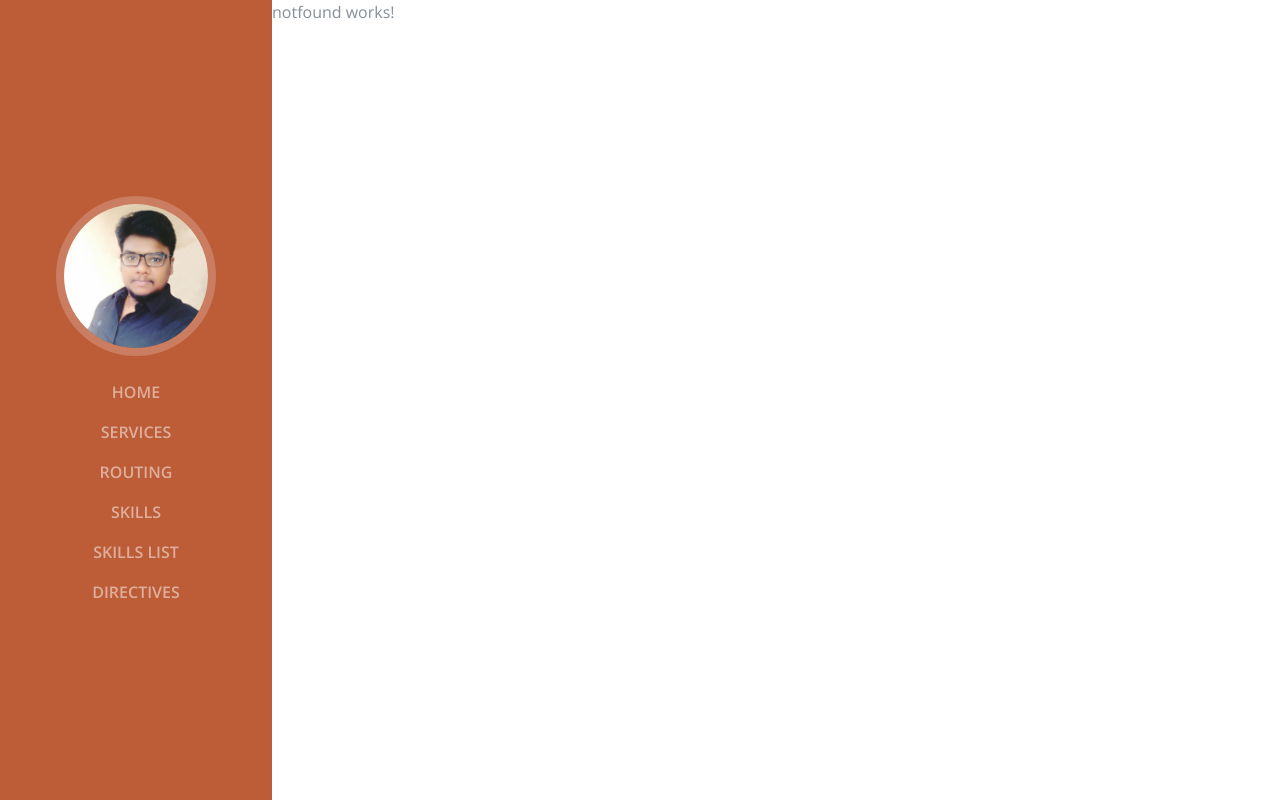
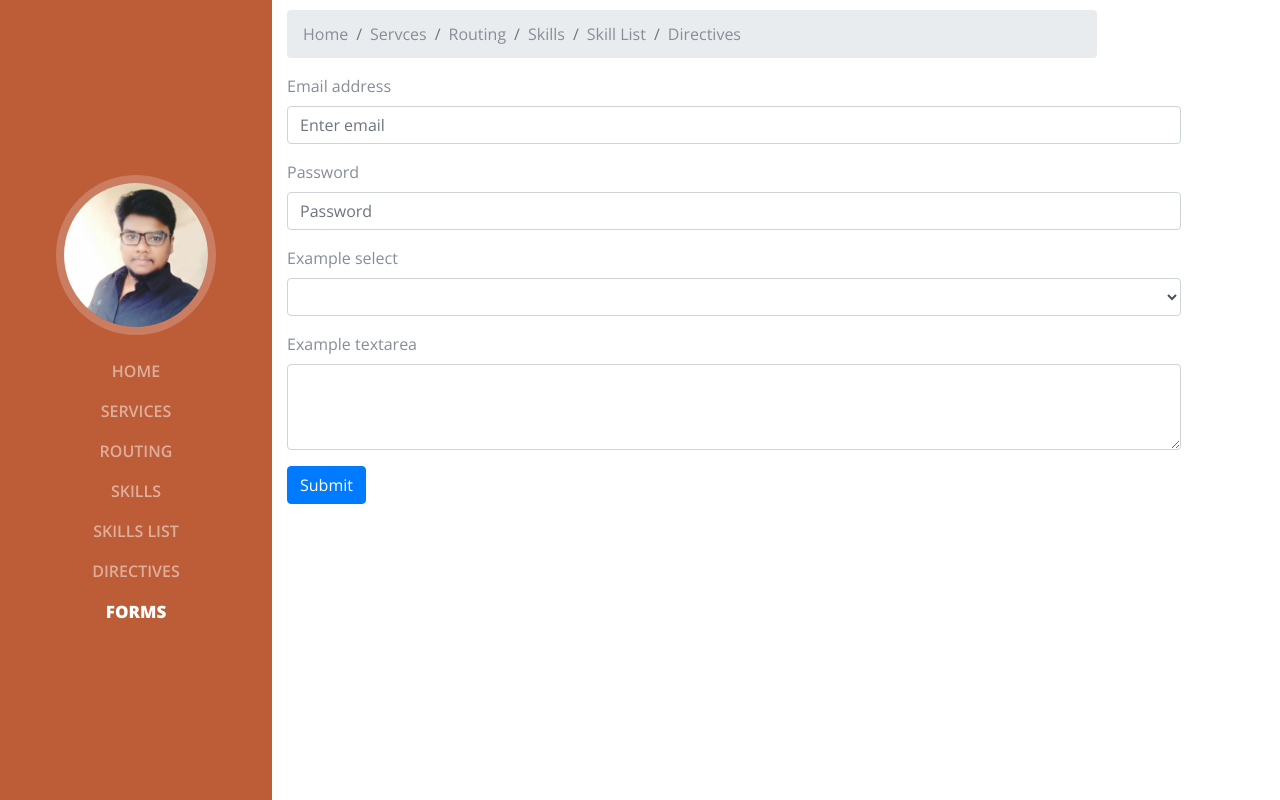
Before and after one commit to suryabogadhi/newwebapp, an Angular app: page /forms in a window 1280 px wide. Before the commit this address led to /error. Built offline with nearby package versions, Linux system fonts and the light colour scheme; a web font is replaced by a local one.

Commit message:
angular forms template driven

```diff
--- a/src/app/app.module.ts
+++ b/src/app/app.module.ts
@@ -20,6 +20,7 @@ import { AppRoutesModule } from './approutes.module';
 import { NotfoundComponent } from './notfound/notfound.component';
 import { CustomdirectiveComponent } from './customdirective/customdirective.component';
 import { MaindirectiveDirective } from './maindirective.directive';
+import { FormsComponent } from './forms/forms.component';
 
 @NgModule({
   declarations: [
@@ -38,6 +39,7 @@ import { MaindirectiveDirective } from './maindirective.directive';
     NotfoundComponent,
     CustomdirectiveComponent,
     MaindirectiveDirective,
+    FormsComponent,
   ],
   imports: [
     BrowserModule,
--- a/src/app/approutes.module.ts
+++ b/src/app/approutes.module.ts
@@ -11,9 +11,11 @@ import {SkilleditComponent} from "./skilist/skilledit/skilledit.component";
 import {SkilltestComponent} from "./skilist/skilltest/skilltest.component";
 import {NotfoundComponent} from "./notfound/notfound.component";
 import { CustomdirectiveComponent } from './customdirective/customdirective.component';
+import { FormsComponent } from "./forms/forms.component";
 
 const myrouteurls : Routes = [
   {path:'',component:HomeComponent},
+  {path:'forms',component:FormsComponent},
   // {path:'', redirectTo:'services', pathMatch:'full'},
   {path:'services',component:ServicesComponent},
   {path:'services/:cid',component:ServicesComponent},
--- /dev/null
+++ b/src/app/forms/forms.component.css
@@ -0,0 +1,4 @@
+
+form .ng-invalid.ng-touched{
+    border: 1px solid #ff0000;
+}
--- /dev/null
+++ b/src/app/forms/forms.component.html
@@ -0,0 +1,63 @@
+<section>
+  <div class="container-fluid">
+    <app-menuroute></app-menuroute>
+    <div class="row">
+      <div class="col-lg-11">
+        <form (ngSubmit)="submitForm()" #myform="ngForm">
+          <div class="form-group">
+            <label for="exampleInputEmail1">Email address</label>
+            <input type="email" class="form-control" placeholder="Enter email" ngModel name="email" #refEmail="ngModel" required email>
+            <p class="form-text text-danger" *ngIf="!refEmail.valid&&refEmail.touched">
+                Please add email
+            </p>
+            <p *ngIf="custEmail">Add valid Email</p>
+          </div>
+          <div class="form-group">
+            <label for="exampleInputPassword1">Password</label>
+            <input (input)="checkpass()" type="password" class="form-control" placeholder="Password" name="password" ngModel required #refPass="ngModel">
+            <p class="form-text text-danger" *ngIf="refPass.invalid&&refPass.touched">
+                Please add password!
+            </p>
+            <p>{{pass}}</p>
+          </div>
+          <div class="form-group">
+            <label for="exampleSelect1">Example select</label>
+            <select class="form-control" name="options" ngModel required #refOpt="ngModel">
+              <option>1</option>
+              <option>2</option>
+              <option>3</option>
+              <option>4</option>
+              <option>5</option>
+            </select>
+            <p class="form-text text-danger" *ngIf="refOpt.invalid&&refOpt.touched">
+                Please select option!
+            </p>
+          </div>
+          <div class="form-group">
+            <label for="exampleTextarea">Example textarea</label>
+            <textarea class="form-control" rows="3" name="description" ngModel required  #refDesc="ngModel"></textarea>
+            <p class="form-text text-danger" *ngIf="refDesc.invalid&&refDesc.touched">
+                Please add description!
+            </p>
+          </div>
+          <!-- <fieldset class="form-group">
+            <legend>Radio buttons</legend>
+            <div class="form-check">
+              <label class="form-check-label">
+                <input type="radio" class="form-check-input" name="optionsRadios" id="optionsRadios1" value="option1" checked>
+                Option one is this and that&mdash;be sure to include why it's great
+              </label>
+            </div>
+            <div class="form-check">
+            <label class="form-check-label">
+                <input type="radio" class="form-check-input" name="optionsRadios" id="optionsRadios2" value="option2">
+                Option two can be something else and selecting it will deselect option one
+              </label>
+            </div>
+          </fieldset> -->
+          <button type="submit" class="btn btn-primary">Submit</button>
+        </form>
+      </div>
+    </div>
+  </div>
+</section>
--- /dev/null
+++ b/src/app/forms/forms.component.ts
@@ -0,0 +1,35 @@
+import { Component, OnInit } from '@angular/core';
+import { ViewChild } from '@angular/core';
+
+@Component({
+  selector: 'app-forms',
+  templateUrl: './forms.component.html',
+  styleUrls: ['./forms.component.css']
+})
+export class FormsComponent implements OnInit {
+  @ViewChild('myform') mynewform;
+  custEmail = false;
+  pass = "";
+  constructor() { }
+
+  ngOnInit() {
+    console.log(this.mynewform);
+  }
+
+  // submitForm(formdata){
+  //   //console.log("Submitting this form!");
+  //   console.log(formdata);
+  // }
+
+  submitForm(){
+    if(this.mynewform.value.email===""){
+      this.custEmail = true;
+    }
+
+    //console.log(this.mynewform);
+  }
+  checkpass(){
+    this.pass = this.mynewform.value.password
+  }
+
+}
--- a/src/app/sidenav/sidenav.component.html
+++ b/src/app/sidenav/sidenav.component.html
@@ -28,6 +28,9 @@
       <li class="nav-item">
         <a class="nav-link js-scroll-trigger forcurser"[routerLink]="['/directive']"  routerLinkActive="menuactive">Directives</a>
       </li>
+      <li class="nav-item">
+        <a class="nav-link js-scroll-trigger forcurser"[routerLink]="['/forms']"  routerLinkActive="menuactive">Forms</a>
+      </li>
     </ul>
   </div>
 </nav>
```
